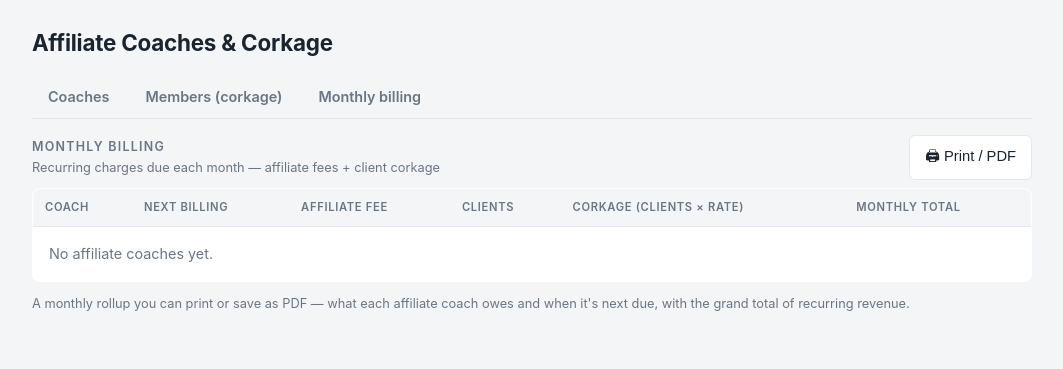
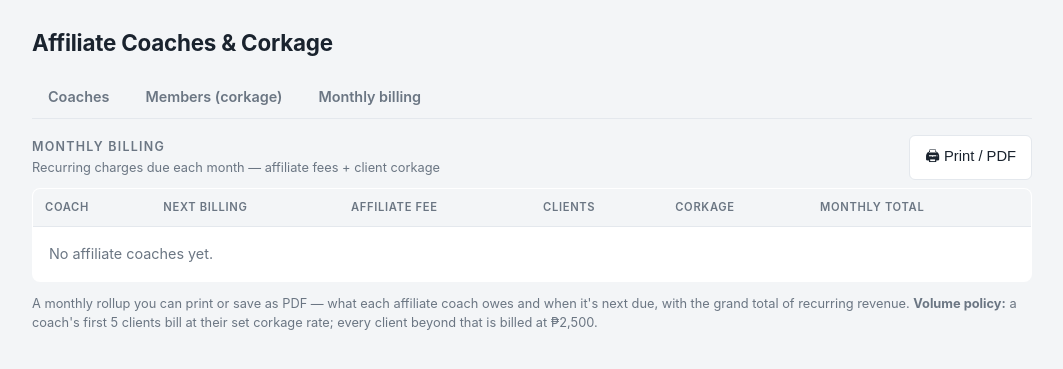
Before and after one commit to vvapsam/awaken-inventory-system, a FastAPI app: template app/templates/coaches_billing.html in a window 1280 px wide. Shown: the top 369 px of the page, without its empty margins (108-1171 px from the left). Run offline with FastAPI, Linux system fonts and the light colour scheme; the template is opened without the code that fills it, so the values that code supplies are empty; parts of the project's set-up code (start-up, migrations or seed data) failed here and were passed over.

Commit message:
Coaches: tiered corkage policy (first 5 at set rate, 6th+ at ₱2,500)

```diff
--- a/app/main.py
+++ b/app/main.py
@@ -1,7 +1,7 @@
 import csv
 import io
 import os
-from datetime import datetime, timedelta, timezone
+from datetime import date, datetime, timedelta, timezone
 try:
     from zoneinfo import ZoneInfo
 except ImportError:  # pragma: no cover
@@ -1387,6 +1387,27 @@ def _date_only(s):
         return None
 
 
+# Volume policy: the first N clients per coach bill at their set rate;
+# every client beyond that is discounted to TIER_CORKAGE.
+FIRST_TIER_CLIENTS = 5
+TIER_CORKAGE = 2500.0
+
+
+def _member_sort_key(m):
+    return (m.start_date or date(2100, 1, 1), m.id)
+
+
+def coach_corkage(members):
+    """Tiered corkage total for one coach's active members (first 5 at their rate,
+       the 6th onward capped at TIER_CORKAGE)."""
+    ordered = sorted(members, key=_member_sort_key)
+    total = 0.0
+    for i, m in enumerate(ordered):
+        base = float(m.corkage_rate or 0)
+        total += base if i < FIRST_TIER_CLIENTS else min(base, TIER_CORKAGE)
+    return total
+
+
 def coach_rows(db):
     members = db.query(Member).filter(Member.is_active == True).all()  # noqa: E712
     by = {}
@@ -1395,11 +1416,12 @@ def coach_rows(db):
     rows = []
     for c in db.query(Coach).order_by(Coach.is_active.desc(), Coach.name).all():
         ms = by.get(c.id, [])
-        corkage = sum(float(m.corkage_rate or 0) for m in ms)
+        corkage = coach_corkage(ms)
         fee = float(c.affiliate_fee or 0) if c.coach_type == "affiliate" else 0.0
         monthly = (fee + corkage) if c.coach_type == "affiliate" else 0.0
         rows.append({"coach": c, "clients": len(ms), "corkage": corkage,
-                     "fee": fee, "monthly": monthly})
+                     "fee": fee, "monthly": monthly,
+                     "discounted": max(0, len(ms) - FIRST_TIER_CLIENTS)})
     return rows
 
 
--- a/app/templates/coaches.html
+++ b/app/templates/coaches.html
@@ -30,5 +30,5 @@
   <tr><td colspan="8" class="muted" style="padding:16px">No coaches yet. Add your first one.</td></tr>
   {% endfor %}
 </table>
-<p class="muted small" style="margin-top:12px">Monthly total = affiliate fee + (active clients × their corkage rate). Full-time coaches are salaried, so no affiliate fee or corkage.</p>
+<p class="muted small" style="margin-top:12px">Monthly total = affiliate fee + client corkage. A coach's first 5 clients bill at their set rate; each client beyond 5 is billed at ₱2,500 (volume rate). Full-time coaches are salaried, so no affiliate fee or corkage.</p>
 {% endblock %}
--- a/app/templates/coaches_billing.html
+++ b/app/templates/coaches_billing.html
@@ -9,7 +9,7 @@
 </div>
 
 <table>
-  <tr><th>Coach</th><th>Next billing</th><th class="r">Affiliate fee</th><th class="r">Clients</th><th class="r">Corkage (clients × rate)</th><th class="r">Monthly total</th></tr>
+  <tr><th>Coach</th><th>Next billing</th><th class="r">Affiliate fee</th><th class="r">Clients</th><th class="r">Corkage</th><th class="r">Monthly total</th></tr>
   {% for r in rows %}
   <tr>
     <td>{{ r.coach.name }} <span class="bdg aff">Affiliate</span></td>
@@ -20,7 +20,7 @@
       {% else %}<span class="dash">—</span>{% endif %}</td>
     <td class="r">{{ peso(r.fee) }}</td>
     <td class="r">{{ r.clients }}</td>
-    <td class="r">{{ peso(r.corkage) }}</td>
+    <td class="r">{{ peso(r.corkage) }}{% if r.discounted %}<div class="muted" style="font-size:.72rem">incl. {{ r.discounted }} at ₱2,500</div>{% endif %}</td>
     <td class="r"><span class="tot">{{ peso(r.monthly) }}</span></td>
   </tr>
   {% else %}
@@ -36,5 +36,5 @@
   </tr>
   {% endif %}
 </table>
-<p class="muted small" style="margin-top:12px">A monthly rollup you can print or save as PDF — what each affiliate coach owes and when it's next due, with the grand total of recurring revenue.</p>
+<p class="muted small" style="margin-top:12px">A monthly rollup you can print or save as PDF — what each affiliate coach owes and when it's next due, with the grand total of recurring revenue. <b>Volume policy:</b> a coach's first {{ 5 }} clients bill at their set corkage rate; every client beyond that is billed at ₱2,500.</p>
 {% endblock %}
```
